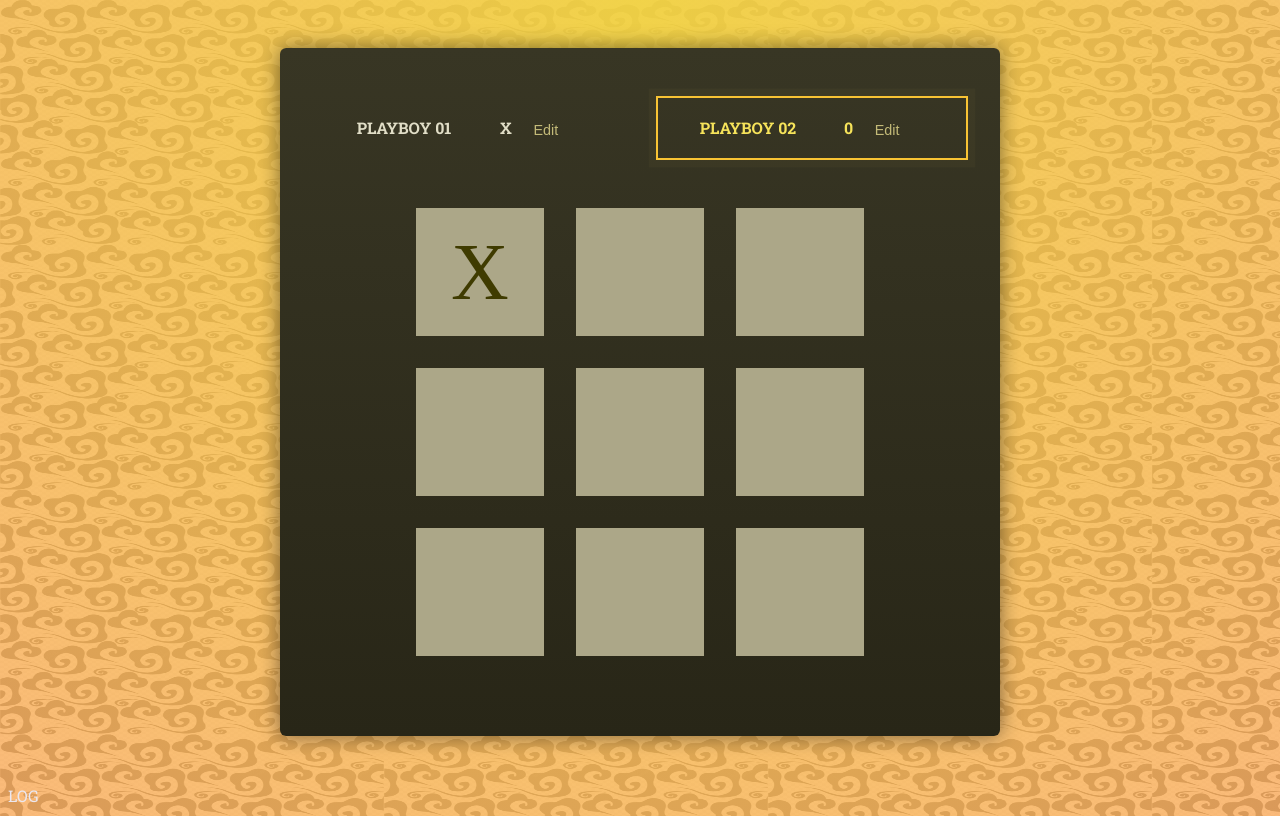
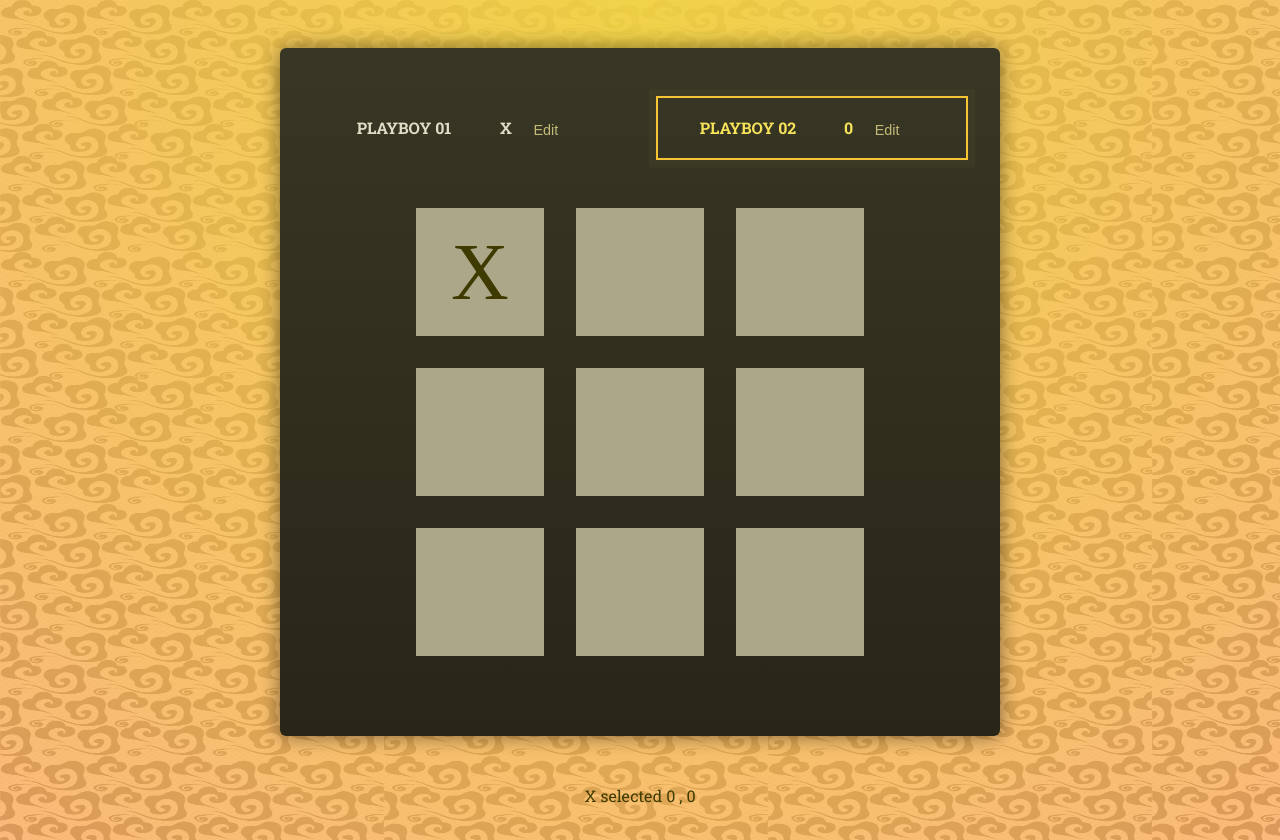
Before and after one commit to Rayannick/React, a React (Vite) app: page / in a window 1280 px wide. Both pictures are taken after a click on the button 480 px from the left and 272 px from the top of the page. Before the commit the page ends 816 px from the top, so only its background shows below. Built offline with nearby package versions, Linux system fonts and the light colour scheme; a web font is replaced by a local one.

Commit message:
disable button

```diff
--- a/project_01/App.jsx
+++ b/project_01/App.jsx
@@ -1,6 +1,7 @@
 import { useState } from "react";
 import GameBoard from "./components/gameboard";
 import Player from "./components/player";
+import Log from "./components/log";
 
 
 
@@ -53,7 +54,7 @@ function handleSelect(rowIndex,colIndex){
 
 <GameBoard onSelectSquare={handleSelect} turns ={gameTurn}  ></GameBoard>
       </div>
-LOG
+<Log turns={gameTurn} />
     </main>
   );
 }
--- a/project_01/components/gameboard.jsx
+++ b/project_01/components/gameboard.jsx
@@ -54,7 +54,8 @@ export default function GameBoard ({ onSelectSquare , turns}){
 
             <li key={colIndex}>
 
-                <button onClick={()=>onSelectSquare(rowIndex,colIndex)}>{playerSymbol}</button>
+{/* trickyyyyyyyyyyyy */}
+                <button onClick={()=>onSelectSquare(rowIndex,colIndex)} disabled={playerSymbol !== null}>{playerSymbol}</button>
             </li>
         ))}
 
--- /dev/null
+++ b/project_01/components/log.jsx
@@ -0,0 +1,13 @@
+/* eslint-disable react/prop-types */
+export default function Log ({turns}) {
+    return (
+
+        <ol id="log">
+           { turns.map((turn) => (
+                <li key={`${turn.square.row}${turn.square.col}`}>
+                    {turn.player} selected {turn.square.row} , {turn.square.col}
+                </li>
+            ))}
+        </ol>
+    )
+}
```
